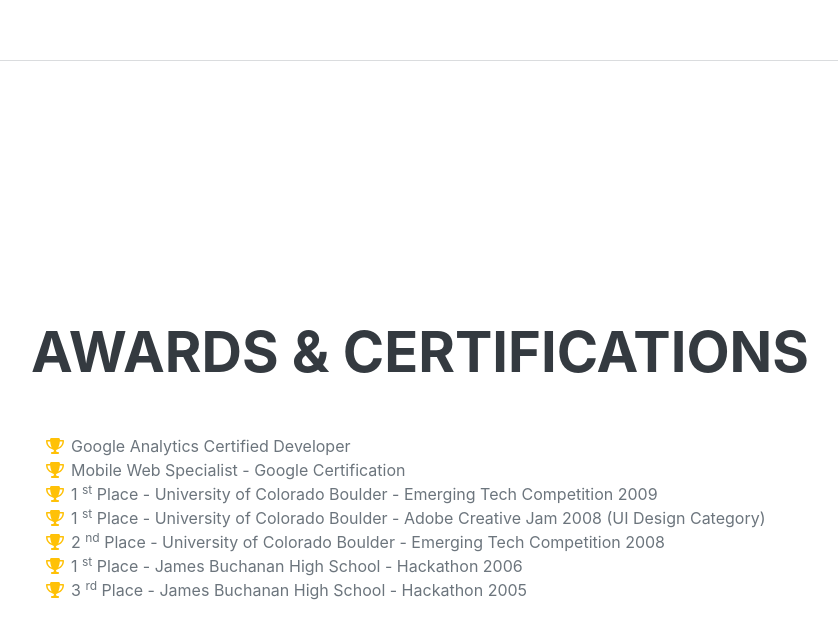
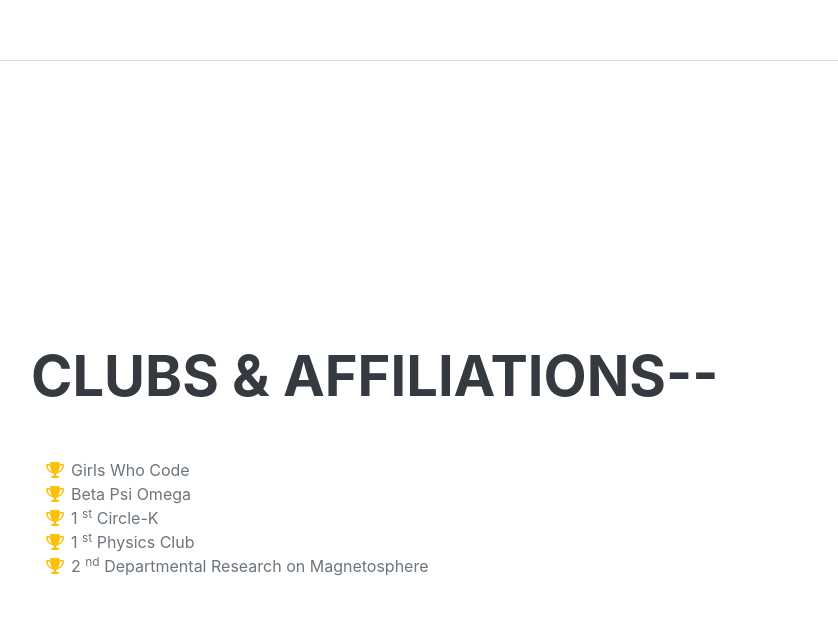
Before and after one commit to melissa-falanga/melissa-falanga.github.io, a plain HTML site: page dist/index.html in a window 1280 px wide. Shown: the part 4157-4796 px from the top of the page, without its empty margins (289-1127 px from the left). Drawn offline with nearby package versions, Linux system fonts and the light colour scheme; a web font is replaced by a local one.

Commit message:
Updating awards with affiliations section.

```diff
--- a/dist/index.html
+++ b/dist/index.html
@@ -175,48 +175,38 @@
                 </div>
             </section>
             <hr class="m-0" />
-            <!-- Awards-->
+            <!-- Clubs/Affiliations-->
             <section class="resume-section" id="awards">
                 <div class="resume-section-content">
-                    <h2 class="mb-5">Awards & Certifications</h2>
+                    <h2 class="mb-5">Clubs & Affiliations--</h2>
                     <ul class="fa-ul mb-0">
                         <li>
                             <span class="fa-li"><i class="fas fa-trophy text-warning"></i></span>
-                            Google Analytics Certified Developer
+                            Girls Who Code
                         </li>
                         <li>
                             <span class="fa-li"><i class="fas fa-trophy text-warning"></i></span>
-                            Mobile Web Specialist - Google Certification
+                            Beta Psi Omega
                         </li>
                         <li>
                             <span class="fa-li"><i class="fas fa-trophy text-warning"></i></span>
                             1
                             <sup>st</sup>
-                            Place - University of Colorado Boulder - Emerging Tech Competition 2009
+                            Circle-K
                         </li>
                         <li>
                             <span class="fa-li"><i class="fas fa-trophy text-warning"></i></span>
                             1
                             <sup>st</sup>
-                            Place - University of Colorado Boulder - Adobe Creative Jam 2008 (UI Design Category)
+                            Physics Club
                         </li>
                         <li>
                             <span class="fa-li"><i class="fas fa-trophy text-warning"></i></span>
                             2
                             <sup>nd</sup>
-                            Place - University of Colorado Boulder - Emerging Tech Competition 2008
-                        </li>
-                        <li>
-                            <span class="fa-li"><i class="fas fa-trophy text-warning"></i></span>
-                            1
-                            <sup>st</sup>
-                            Place - James Buchanan High School - Hackathon 2006
-                        </li>
-                        <li>
-                            <span class="fa-li"><i class="fas fa-trophy text-warning"></i></span>
-                            3
-                            <sup>rd</sup>
-                            Place - James Buchanan High School - Hackathon 2005
+                            Departmental Research on Magnetosphere
+
+
                         </li>
                     </ul>
                 </div>
```
Also changed, not shown: 1 other file.
